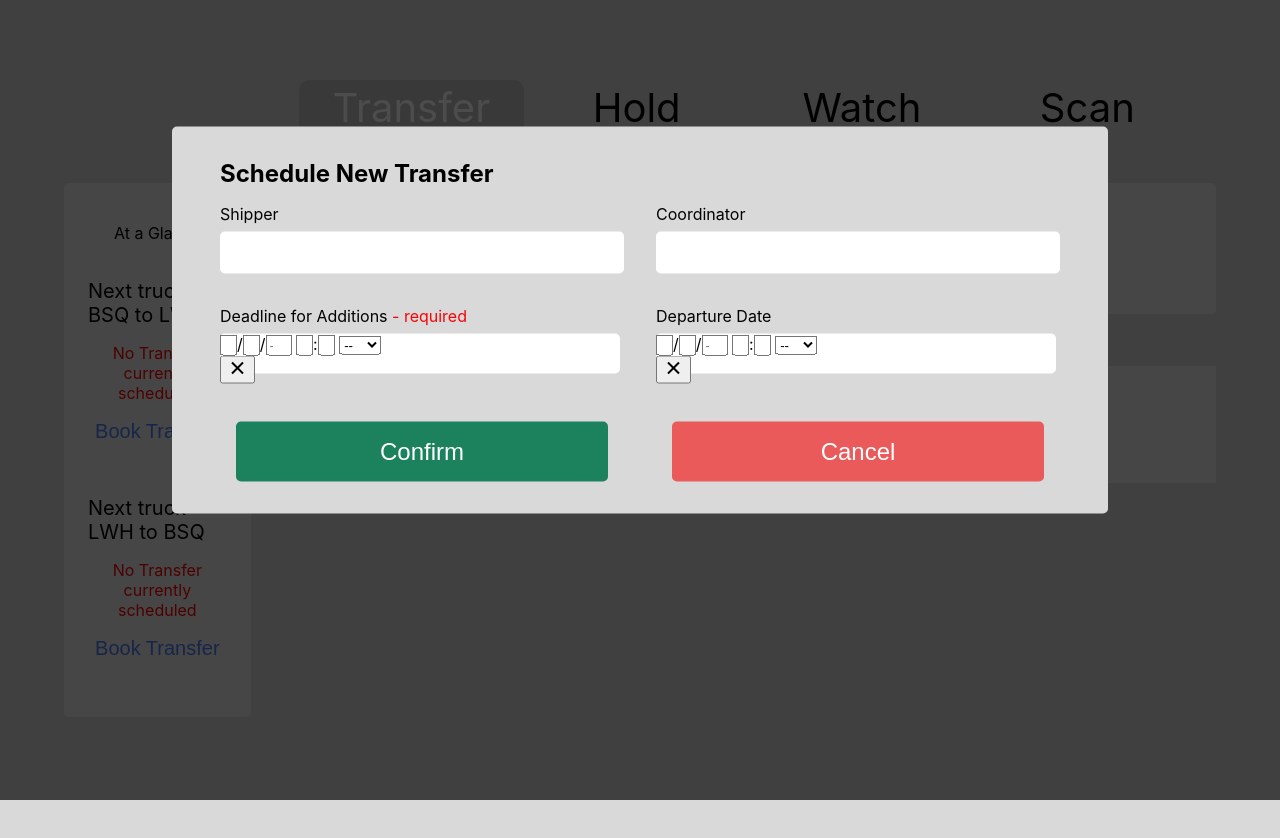
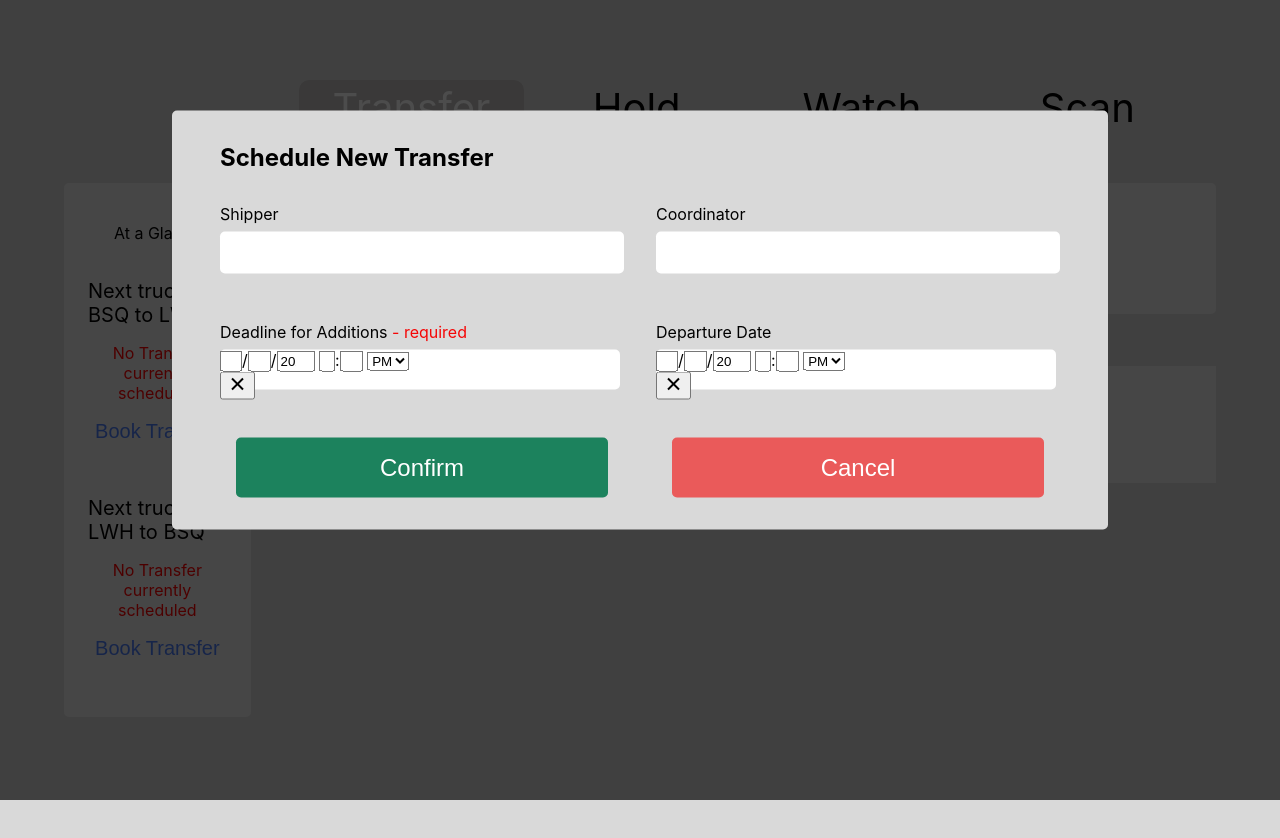
Before and after one commit to lefthomas/PropertyController, a React (Create React App) app: page / in a window 1280 px wide. Both pictures are taken after a click on the button "Schedule New Transfer". Shown: the top 838 px of the page. Built offline with nearby package versions, Linux system fonts and the light colour scheme.

Commit message:
renamed transfer button from NotBooked to BookTran

```diff
--- a/src/components/NotBooked/NotBooked.js
+++ b/src/components/BookTransfer/BookTransfer.js
@@ -1,8 +1,8 @@
-import "./NotBooked.css";
+import "./BookTransfer.css";
 import React, { useState } from "react";
 import TransferModal from "../../modals/TransferModal/TransferModal";
 
-function NotBooked() {
+function BookTransfer(props) {
   const [isOpen, setIsOpen] = useState(false);
 
   const handleOpen = () => {
@@ -22,9 +22,13 @@ function NotBooked() {
       <button className="not-booked-btn" onClick={handleOpen}>
         Schedule New Transfer
       </button>
-      <TransferModal open={isOpen} close={handleClose} />
+      <TransferModal
+        open={isOpen}
+        close={handleClose}
+        originLoc={props.originLoc}
+      />
     </div>
   );
 }
 
-export default NotBooked;
+export default BookTransfer;
--- a/src/components/Main/Main.js
+++ b/src/components/Main/Main.js
@@ -1,6 +1,6 @@
 import "./Main.css";
 import LocBar from "../LocBar/LocBar";
-import NotBooked from "../NotBooked/NotBooked";
+import BookTransfer from "../BookTransfer/BookTransfer";
 import TransferRunner from "../TransferRunner/TransferRunner";
 
 function Main() {
@@ -8,7 +8,7 @@ function Main() {
     <div className="main-div">
       <LocBar />
       <TransferRunner />
-      <NotBooked />
+      <BookTransfer originLoc={"LWH"} />
     </div>
   );
 }
--- a/src/modals/TransferModal/TransferModal.js
+++ b/src/modals/TransferModal/TransferModal.js
@@ -7,8 +7,8 @@ import DateTimePicker from "react-datetime-picker";
 function TransferModal(props) {
   const [shipper, setShipper] = useState("");
   const [coordinator, setCoordinator] = useState("");
-  const [additionsDate, setAdditionsDate] = useState("");
-  const [departureDate, setDepartureDate] = useState("");
+  const [additionsDate, setAdditionsDate] = useState(new Date());
+  const [departureDate, setDepartureDate] = useState(new Date());
 
   const CREATE_TRANSFER = gql`
     mutation Mutation(
@@ -18,6 +18,7 @@ function TransferModal(props) {
       $departureDate: Date
       $complete: Boolean
       $requestedProperty: [String]
+      $originLocation: String
     ) {
       createTransfer(
         shipper: $shipper
@@ -26,6 +27,7 @@ function TransferModal(props) {
         departureDate: $departureDate
         complete: $complete
         requestedProperty: $requestedProperty
+        originLocation: $originLocation
       ) {
         additionsDate
         complete
@@ -49,29 +51,32 @@ function TransferModal(props) {
         coordinator: coordinator,
         departureDate: departureDate,
         shipper: shipper,
+        originLocation: props.originLoc,
       },
     });
 
     props.close();
     setShipper("");
     setCoordinator("");
-    setAdditionsDate("");
-    setDepartureDate("");
+    setAdditionsDate(new Date());
+    setDepartureDate(new Date());
   };
 
   if (!props.open) return null;
   return ReactDom.createPortal(
+    // Form tag was causing an inconsistent focus error in Chrome that was causing submit to fail randomly so changed to div
+
     <div className="transfer-modal-overlay">
       <div className="transfer-modal-container">
         <h2 className="transfer-modal-header">Schedule New Transfer</h2>
-        <form className="transfer-modal-form" onSubmit={handleSubmit}>
+        <div className="transfer-modal-form">
           <div className="transfer-modal-label-container">
-            <label
+            <p
               className="transfer-modal-label"
               htmlFor="transfer-modal-shipper"
             >
               Shipper
-            </label>
+            </p>
             <input
               name="transfer-modal-shipper"
               id="transfer-modal-shipper"
@@ -81,12 +86,12 @@ function TransferModal(props) {
             />
           </div>
           <div className="transfer-modal-label-container">
-            <label
+            <p
               className="transfer-modal-label"
               htmlFor="transfer-modal-coordinator"
             >
               Coordinator
-            </label>
+            </p>
             <input
               name="transfer-modal-coordinator"
               id="transfer-modal-coordinator"
@@ -96,11 +101,14 @@ function TransferModal(props) {
             />
           </div>
 
-          <div className="transfer-modal-label-container">
-            <label className="transfer-modal-label">
+          <div
+            className="transfer-modal-label-container"
+            name="additions-date-container"
+          >
+            <p className="transfer-modal-label">
               Deadline for Additions
               <span className="transfer-modal-deadline"> - required</span>
-            </label>
+            </p>
             <DateTimePicker
               onChange={setAdditionsDate}
               value={additionsDate}
@@ -112,8 +120,11 @@ function TransferModal(props) {
               name={"additions-date-picker"}
             />
           </div>
-          <div className="transfer-modal-label-container">
-            <label className="transfer-modal-label">Departure Date</label>
+          <div
+            className="transfer-modal-label-container"
+            name="departure-date-container"
+          >
+            <p className="transfer-modal-label">Departure Date</p>
             <DateTimePicker
               onChange={setDepartureDate}
               value={departureDate}
@@ -128,6 +139,7 @@ function TransferModal(props) {
           <button
             type="submit"
             className="transfer-modal-btn transfer-modal-btn-confirm"
+            onClick={handleSubmit}
           >
             Confirm
           </button>
@@ -138,7 +150,7 @@ function TransferModal(props) {
           >
             Cancel
           </button>
-        </form>
+        </div>
       </div>
     </div>,
     document.getElementById("portal")
```
Also changed, not shown: src/components/BookTransfer/BookTransfer.css (renamed from src/components/NotBooked/NotBooked.css).
